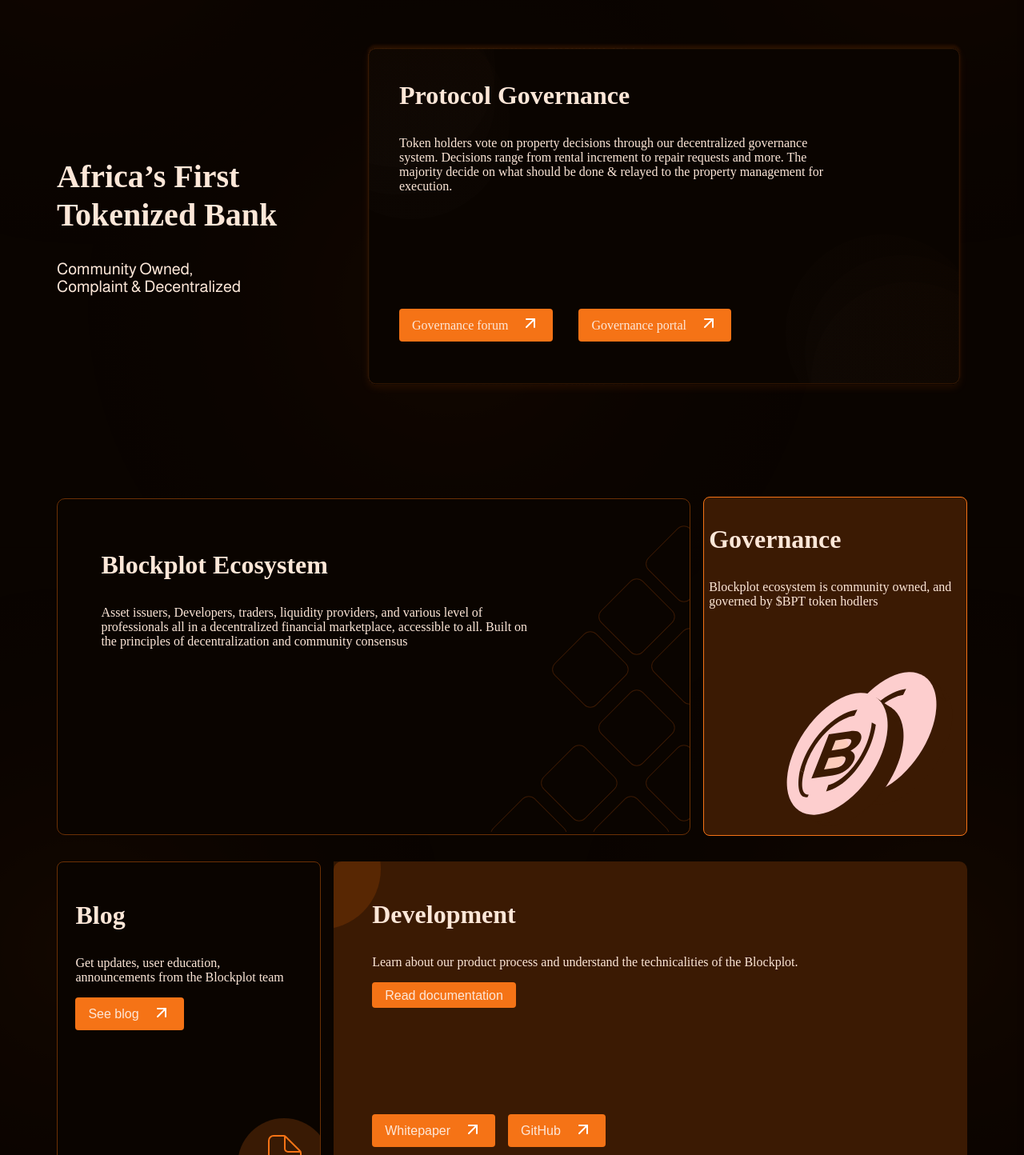
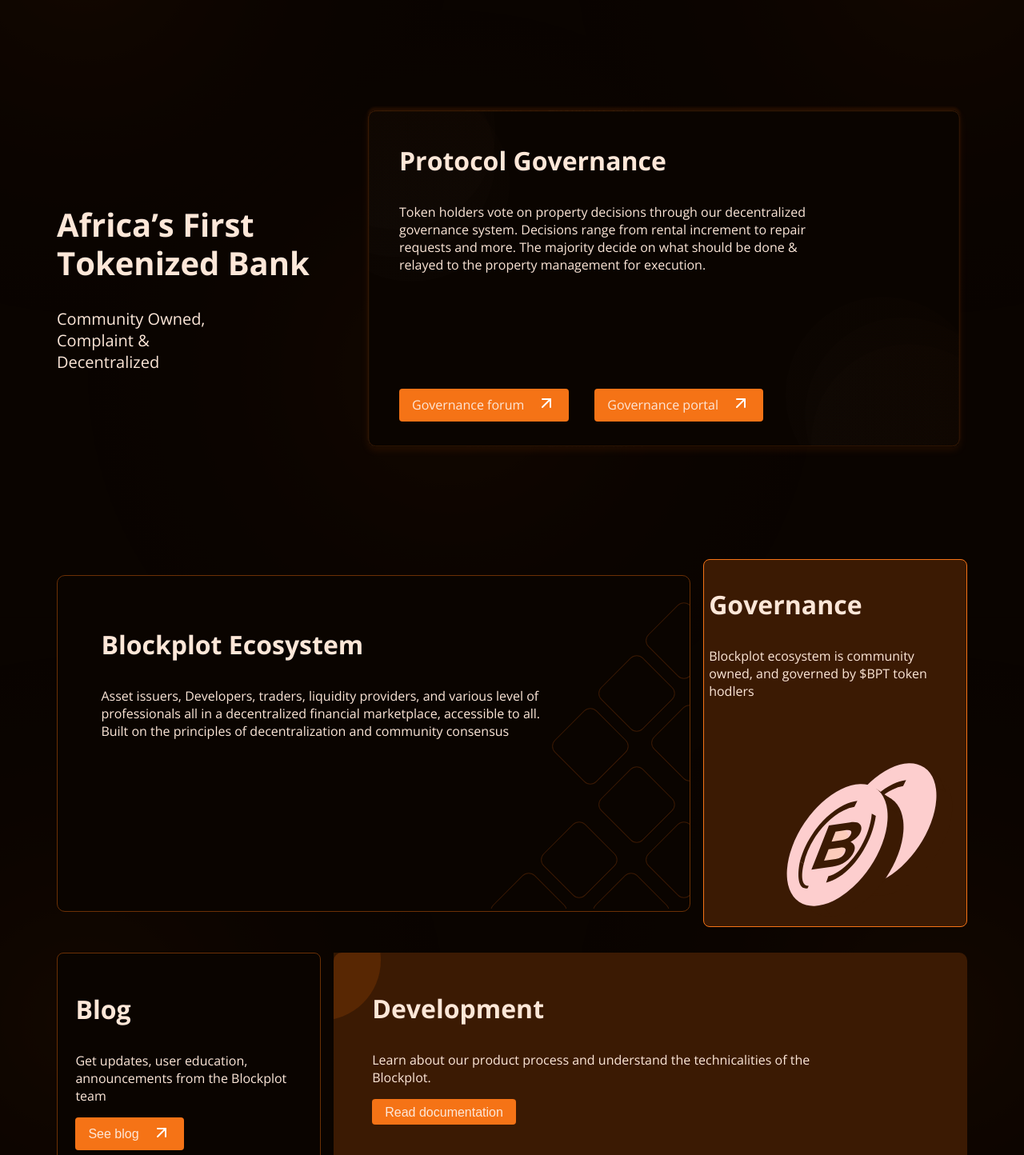
Before and after one commit to nonsogithub/Web-UI, a Next.js app: page / in a window 1280 px wide. Shown: the part 1166-2610 px from the top of the page at 80% size. Built offline with nearby package versions, Linux system fonts and the light colour scheme.

Commit message:
Changed the font-family

```diff
--- a/components/compstyles/DashboardMobileNav.module.css
+++ b/components/compstyles/DashboardMobileNav.module.css
@@ -64,7 +64,7 @@
   height: 3.3rem;
   background: none;
   border: none;
-    font-family: 'Outfit';
+  font-family: "Open Sans", sans-serif;
   cursor: pointer;
 }
 /* @keyframes showNav {
--- a/components/compstyles/EcoSystem.module.scss
+++ b/components/compstyles/EcoSystem.module.scss
@@ -13,7 +13,7 @@
   }
   .ecosystem_intro_governance_header {
     h3 {
-      font-family: "Mena Grotesk, sans-serif";
+      font-family: "Open Sans", sans-serif;
       width: 348px;
       font-size: 40px;
       line-height: 48px;
@@ -57,12 +57,12 @@
 
     .ecosystem_intro_governance_card_header {
       h3 {
-        font-family: "Mena Grotesk, sans-serif";
+        font-family: "Open Sans", sans-serif;
         color: #fde7d8;
         font-size: 32px;
       }
       p {
-        font-family: "Mena Grotesk, sans-serif";
+        font-family: "Open Sans", sans-serif;
         color: #fde7d8;
         font-size: 16px;
         width: 556px;
@@ -87,7 +87,7 @@
         background: #f57316;
         border-radius: 4px;
         padding: 0.4rem 1rem;
-        font-family: "Mena Grotesk, sans-serif";
+        font-family: "Open Sans", sans-serif;
         color: #fde7d8;
         font-size: 16px;
         line-height: 19px;
@@ -139,12 +139,12 @@
       position: absolute;
 
       h3 {
-        font-family: "Mena Grotesk, sans-serif";
+        font-family: "Open Sans", sans-serif;
         color: #fde7d8;
         font-size: 32px;
       }
       p {
-        font-family: "Mena Grotesk, sans-serif";
+        font-family: "Open Sans", sans-serif;
         color: #fde7d8;
         font-size: 16px;
         width: 556px;
@@ -180,13 +180,13 @@
     padding: 0.1rem 0.4rem;
     div {
       h3 {
-        font-family: "Mena Grotesk, sans-serif";
+        font-family: "Open Sans", sans-serif;
         color: #fde7d8;
         font-size: 32px;
       }
       p {
         font-size: 16px;
-        font-family: "Mena Grotesk, sans-serif";
+        font-family: "Open Sans", sans-serif;
         color: #fde7d8;
       }
     }
@@ -220,12 +220,12 @@
       padding: 1rem 1.4rem;
 
       h3 {
-        font-family: "Mena Grotesk, sans-serif";
+        font-family: "Open Sans", sans-serif;
         color: #fde7d8;
         font-size: 32px;
       }
       p {
-        font-family: "Mena Grotesk, sans-serif";
+        font-family: "Open Sans", sans-serif;
         color: #fde7d8;
         font-size: 16px;
       }
@@ -276,12 +276,12 @@
       position: absolute;
 
       h3 {
-        font-family: "Mena Grotesk, sans-serif";
+        font-family: "Open Sans", sans-serif;
         color: #fde7d8;
         font-size: 32px;
       }
       p {
-        font-family: "Mena Grotesk, sans-serif";
+        font-family: "Open Sans", sans-serif;
         color: #fde7d8;
         font-size: 16px;
         width: 556px;
@@ -363,7 +363,7 @@
   div:nth-child(1) {
     grid-column: 1/3;
     h3 {
-      font-family: "Mena Grotesk, sans-serif";
+      font-family: "Open Sans", sans-serif;
       color: #fde7d8;
       font-size: 40px;
       font-weight: 700;
@@ -371,7 +371,7 @@
       width: 100%;
     }
     p {
-      font-family: "Mena Grotesk, sans-serif";
+      font-family: "Open Sans", sans-serif;
       color: #fde7d8;
       font-size: 16px;
       line-height: 19px;
@@ -394,7 +394,7 @@
     justify-content: center;
     cursor: pointer;
     p {
-      font-family: "Mena Grotesk, sans-serif";
+      font-family: "Open Sans", sans-serif;
       color: #fde7d8;
       font-size: 16px;
       line-height: 19px;
--- a/components/compstyles/HeroSection.module.scss
+++ b/components/compstyles/HeroSection.module.scss
@@ -14,7 +14,7 @@
 }
 .hero_texts {
   display: flex;
-	font-family: "Almarai", sans-serif;
+  font-family: "Open Sans", sans-serif;
   width: 100%;
   flex-direction: column;
   justify-content: center;
--- a/styles/globals.css
+++ b/styles/globals.css
@@ -5,22 +5,24 @@
  * @tailwind utilities;
  */
 
-@import url("https://fonts.googleapis.com/css2?family=Almarai&display=swap");
+/* @import url("https://fonts.googleapis.com/css2?family=Almarai&display=swap"); */
+@import url(https://fonts.googleapis.com/css?family=Open+Sans:300,regular,500,600,700,800,300italic,italic,500italic,600italic,700italic,800italic);
+
 :root {
   color-scheme: light;
 }
-@font-face {
+/* @font-face {
   font-family: "Mena Grotesk";
   src: url("/MenaGrotesk-Medium.otf");
-}
-.g-height{
+} */
+.g-height {
   height: 100%;
 }
 html,
 body {
   padding: 0;
   margin: 0;
-	font-family: "Almarai", sans-serif;
+  font-family: "Open Sans", sans-serif;
   overflow-x: hidden;
   background: white;
   /* height: 100%; */
```
Also changed, not shown: components/compstyles/JoinWaitListComp.module.scss (+7 -8 lines). Lines whose indentation alone changed are shown as unchanged.
